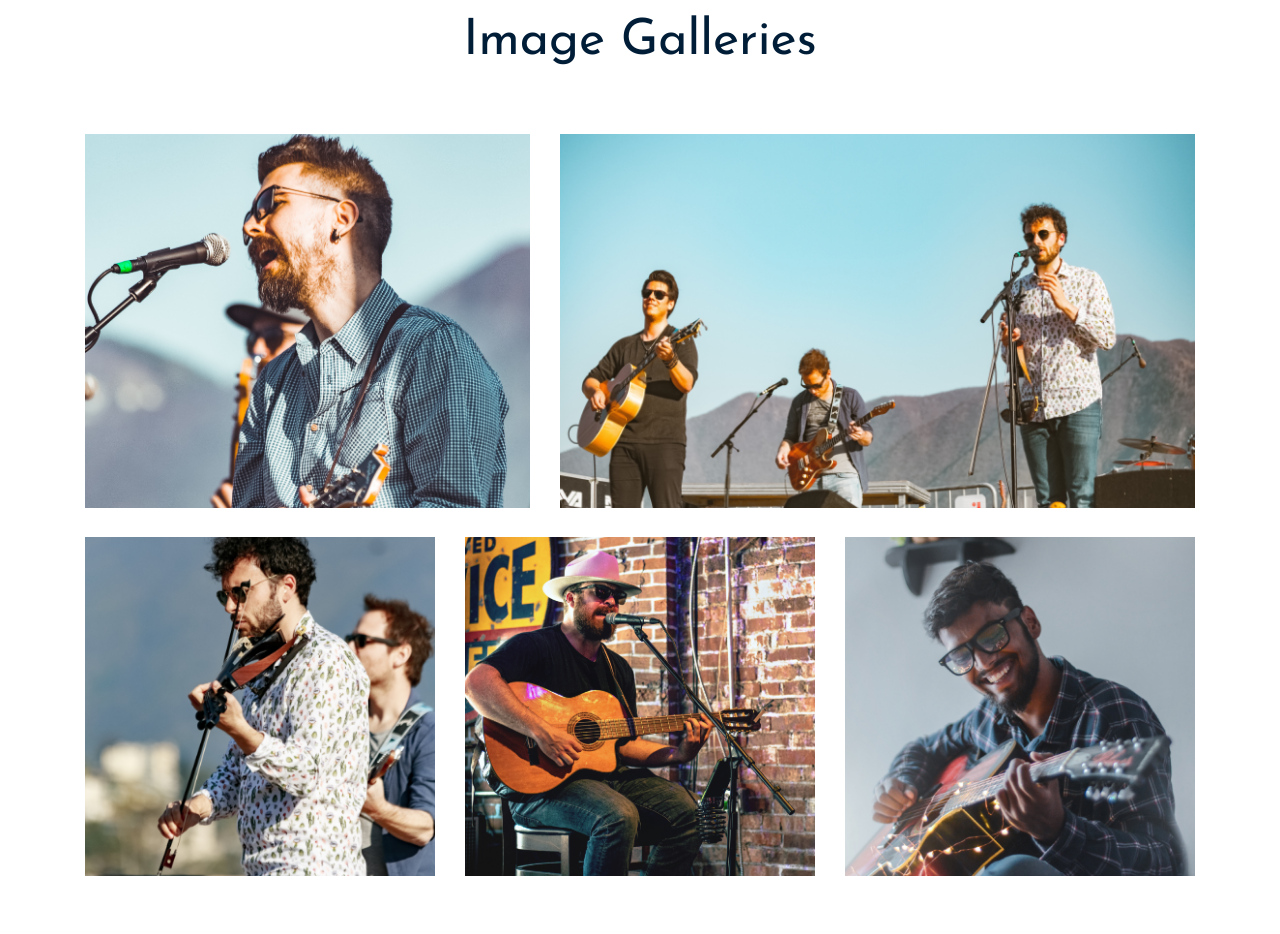
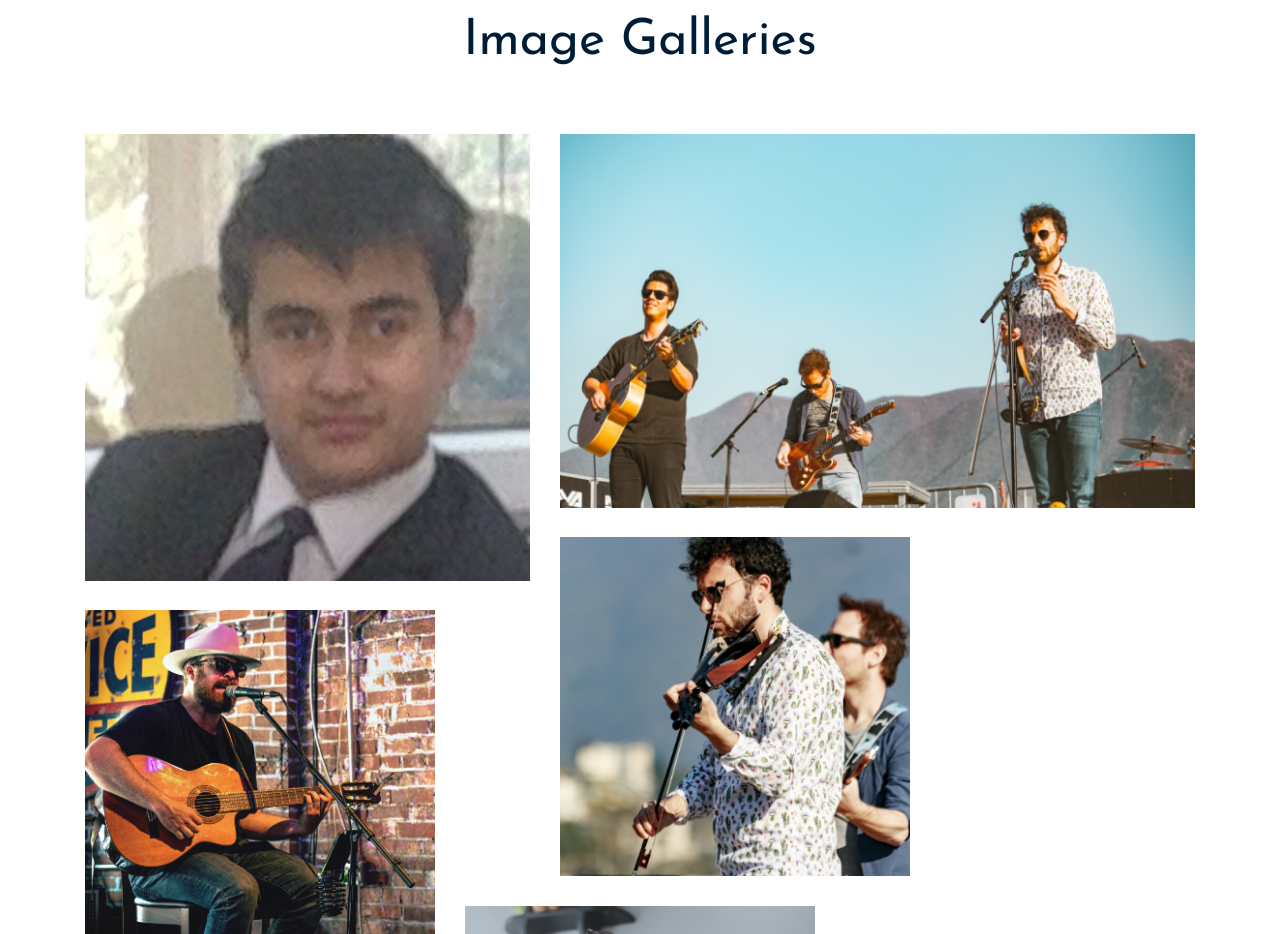
Before and after one commit to Abenteur3r/gayclub, a plain HTML site: page index.html in a window 1280 px wide. Shown: the part 2940-3874 px from the top of the page. Drawn offline with nearby package versions, Linux system fonts and the light colour scheme; a web font is replaced by a local one.

Commit message:
Update index.html

```diff
--- a/index.html
+++ b/index.html
@@ -363,7 +363,7 @@
                     <div class="col-xl-5 col-lg-5 grid-item cat1 col-md-6">
                         <div class="single-gallery mb-30">
                                 <div class="portfolio-img">
-                                        <img src="img/gallery/1.png" alt="">
+                                        <img src="img/gallery/uf.jpg" alt="">
                                 </div>
                                 <div class="gallery_hover">
                                     <a  class="popup-image"  href="img/gallery/1.png" class="hover_inner">
```
